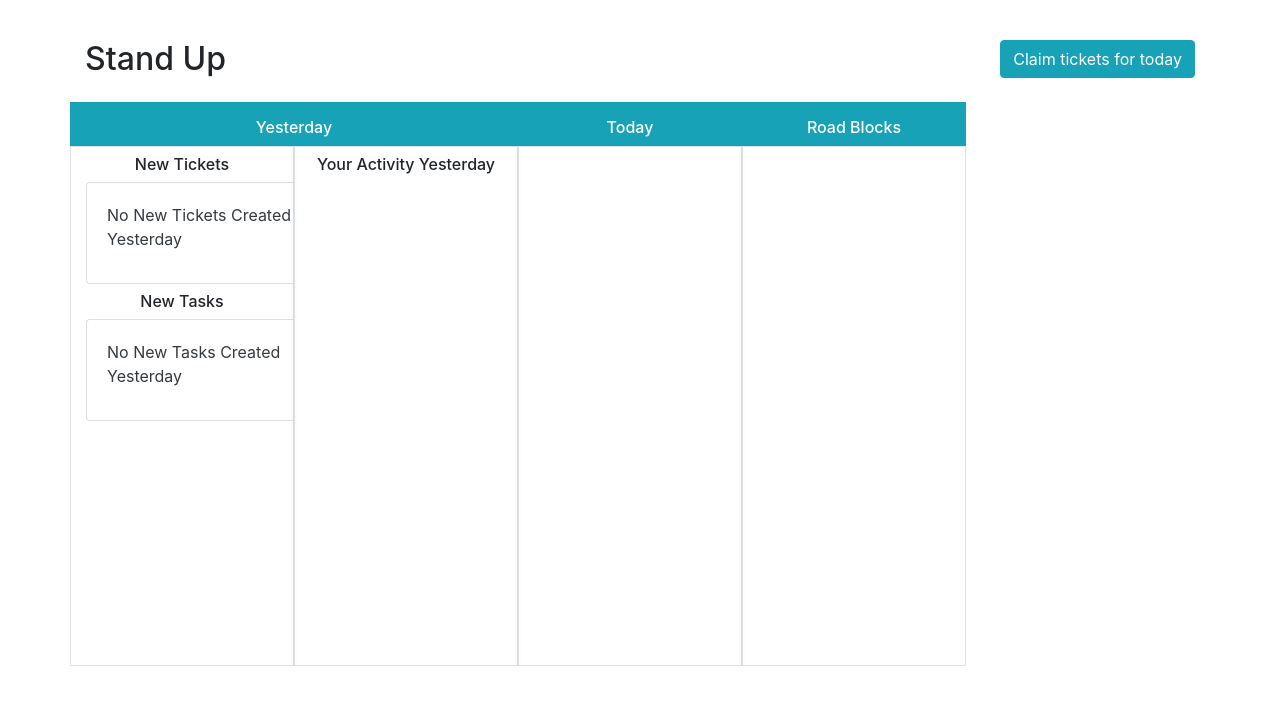
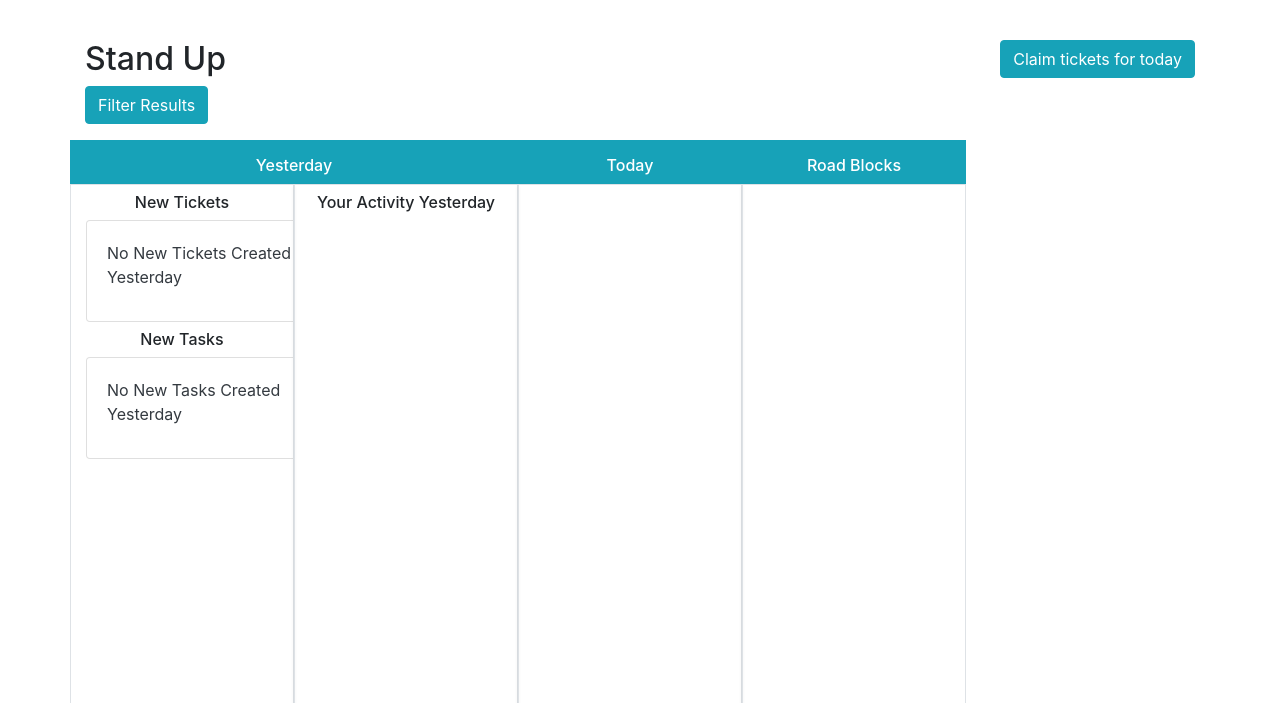
Before and after one commit to kellymorin/check_mate, a Django app: page /stand-up in a window 1280 px wide. Shown: the part 56-759 px from the top of the page. Run offline with Django 3.2, Linux system fonts and the light colour scheme; a user stored in the database is signed in; tables that the repository leaves empty hold one stand-in row (values such as "Sample post"); parts of the project's set-up code (start-up, migrations or seed data) failed here and were passed over; some libraries are stand-ins or nearby versions.

Commit message:
Completed filtering of stand up view by project

```diff
--- a/check_mate/templates/stand_up.html
+++ b/check_mate/templates/stand_up.html
@@ -20,6 +20,34 @@
       {% endif %}
     </div>
   </div>
+
+  <!-- Filtering Section -->
+  <p>
+    <button class="btn btn-info" type="button" data-toggle="collapse" data-target="#collapseExample" aria-expanded="false" aria-controls="collapseExample">
+      Filter Results
+    </button>
+  </p>
+  <div class="collapse" id="collapseExample">
+    <div class="card card-body">
+      <form action="{% url 'check_mate:filter_stand_up' %}" method="POST">
+        {% csrf_token %}
+      <h6>Projects</h6>
+      {% for project in projects %}
+        <div class="form-group form-check">
+          {% if project in selected_projects %}
+            <input type="checkbox" checked class="form-check-input" id="project-{{project.id}}" name="project-{{project.id}}">
+          {% else %}
+            <input type="checkbox" class="form-check-input" id="project-{{project.id}}" name="project-{{project.id}}">
+          {% endif %}
+          <label class="form-check-label" for="project-{{project.id}}">{{project.project_name}}</label>
+        </div>
+      {% endfor %}
+      <button type="submit" class="btn btn-info">Filter</button>
+      <a href="{% url 'check_mate:stand-up' %}" class="btn btn-secondary">Clear</a>
+      </form>
+    </div>
+  </div>
+  <!-- End Filtering Section -->
 
   <div class="row mt-3 horizontal-container flex-nowrap">
     <div class="col-6">
--- a/check_mate/urls.py
+++ b/check_mate/urls.py
@@ -46,6 +46,8 @@ urlpatterns=[
     path("task/<int:task_id>/delete", views.task_delete, name="task_delete"),
     # ex. /stand-up
     path("stand-up", views.stand_up_view, name="stand-up"),
+    # ex. /stand-up/filter
+    path("stand-up/filter", views.filter_stand_up, name="filter_stand_up"),
     # ex /stand-up/claim
     path("stand-up/claim", views.claim_tickets_tasks, name="claim"),
     # ex /stand-up/claim/edit
--- a/check_mate/views/stand_up_views.py
+++ b/check_mate/views/stand_up_views.py
@@ -7,7 +7,7 @@ from check_mate.models import *
 from dateutil.relativedelta import relativedelta, FR
 
 # Non-MVP Notes -----------------------------------------
-# V2: Allow users to customize stand up view by a specific project
+# TODO: Allow users to customize stand up view by a specific project
 # V2: Update stand up view so that if someone else has already claimed a ticket for the day, that displays on everyone else's view
 # -------------------------------------------------------
 
@@ -25,6 +25,7 @@ def stand_up_view(request):
     else:
         previous_date = today - datetime.timedelta(1)
 
+    projects = Project.objects.all()
     tasks = Task.objects.filter(task_created=previous_date).order_by('task_name')
     tickets = Ticket.objects.filter(ticket_created=previous_date).order_by('ticket_name')
     road_blocked_tickets = Ticket.objects.filter(ticket_status = "Road Block")
@@ -52,6 +53,7 @@ def stand_up_view(request):
             ticket_history[ticket.ticket.ticket_name].append(ticket)
 
     context={
+        'projects': projects,
         'task_activity': task_history,
         'tasks': tasks,
         'tickets': tickets,
@@ -61,6 +63,101 @@ def stand_up_view(request):
         'claimed_tickets': claimed_tickets,
         'claimed_tasks': claimed_tasks
     }
+
+    return render(request, "stand_up.html", context)
+
+@login_required
+def filter_stand_up(request):
+    today = datetime.date.today()
+    previous_date = ""
+
+    if today.weekday() == 0:
+        previous_date = today + relativedelta(weekday=FR(-1))
+
+    else:
+        previous_date = today - datetime.timedelta(1)
+
+    if request.method == "POST":
+        selected_projects = []
+        selected_tickets = []
+        selected_tasks = []
+
+        # Loop through the projects selected to filter by and append their ID's to the selected_project list
+        for item in request.POST:
+            if "project" in item:
+                selected_projects.append(item.split("-")[1])
+
+        # Find all projects that are part of the filtered projects
+        all_projects = Project.objects.filter(pk__in=selected_projects)
+
+        # Find all tickets that are assigned to those projects
+        all_tickets = Ticket.objects.filter(project__in=selected_projects)
+
+        # Loop through tickets that have been selected and append their ID's to the selected_tickets list
+        for ticket in all_tickets:
+            selected_tickets.append(ticket.id)
+
+        all_tasks = Task.objects.filter(ticket__in=selected_tickets)
+
+        # Loop through the tasks that have been selected and append their ID's to the selected_tasks list
+        for task in all_tasks:
+            selected_tasks.append(task.id)
+
+
+        # Get all tickets that were created yesterday and are part of selected projects
+        tickets = Ticket.objects.filter(ticket_created=previous_date).filter(project__in=selected_projects).order_by('ticket_name')
+
+        # Get all tasks that were created yesterday and are part of selected tickets
+        tasks = Task.objects.filter(task_created=previous_date).filter(ticket__in=selected_tickets).order_by('task_name')
+
+        # Get all tickets that are marked as road blocks and are part of the selected projects
+        road_blocked_tickets = Ticket.objects.filter(ticket_status = "Road Block").filter(project__in=selected_projects)
+
+        # Get all tasks that are marked as road blocks and are part of the selected tickets
+        road_blocked_tasks = Task.objects.filter(task_status = "Road Block").filter(ticket__in=selected_tickets)
+
+        # Get all tickets that have been claimed by the user and are part of the selected projects
+        claimed_tickets = StandUpTickets.objects.filter(date = today).filter(user = request.user.id).filter(ticket__in=selected_tickets)
+
+        # Get all tasks that have been claimed by the user and are part of the selected tickets
+        claimed_tasks = StandUpTasks.objects.filter(date=today).filter(user=request.user.id).filter(task__in=selected_tasks)
+
+        # Get all activity related to selected tickets
+        ticket_activity = TicketHistory.objects.filter(activity_date = previous_date).filter(ticket_active_user = request.user.id).filter(ticket__in=selected_tickets).order_by('ticket__ticket_name')
+
+        # Get all activity related to selected tasks
+        task_activity = TaskHistory.objects.filter(activity_date=previous_date).filter(task_active_user=request.user.id).filter(task__in=selected_tasks).order_by('task__task_name')
+
+        task_history = dict()
+        for task in task_activity:
+            try:
+                task_history[task.task.task_name].append(task)
+            except:
+                task_history[task.task.task_name] = list()
+                task_history[task.task.task_name].append(task)
+
+        ticket_history = dict()
+        for ticket in ticket_activity:
+            try:
+                ticket_history[ticket.ticket.ticket_name].append(ticket)
+            except:
+                ticket_history[ticket.ticket.ticket_name] = list()
+                ticket_history[ticket.ticket.ticket_name].append(ticket)
+
+        projects = Project.objects.all()
+
+        context = {
+            "projects": projects,
+            "selected_projects": all_projects,
+            "tickets": tickets,
+            "tasks": tasks,
+            "road_blocked_tickets": road_blocked_tickets,
+            "road_blocked_tasks": road_blocked_tasks,
+            "claimed_tickets": claimed_tickets,
+            "claimed_tasks": claimed_tasks,
+            "ticket_activity": ticket_history,
+            "task_activity": task_history,
+        }
 
     return render(request, "stand_up.html", context)
 
```
